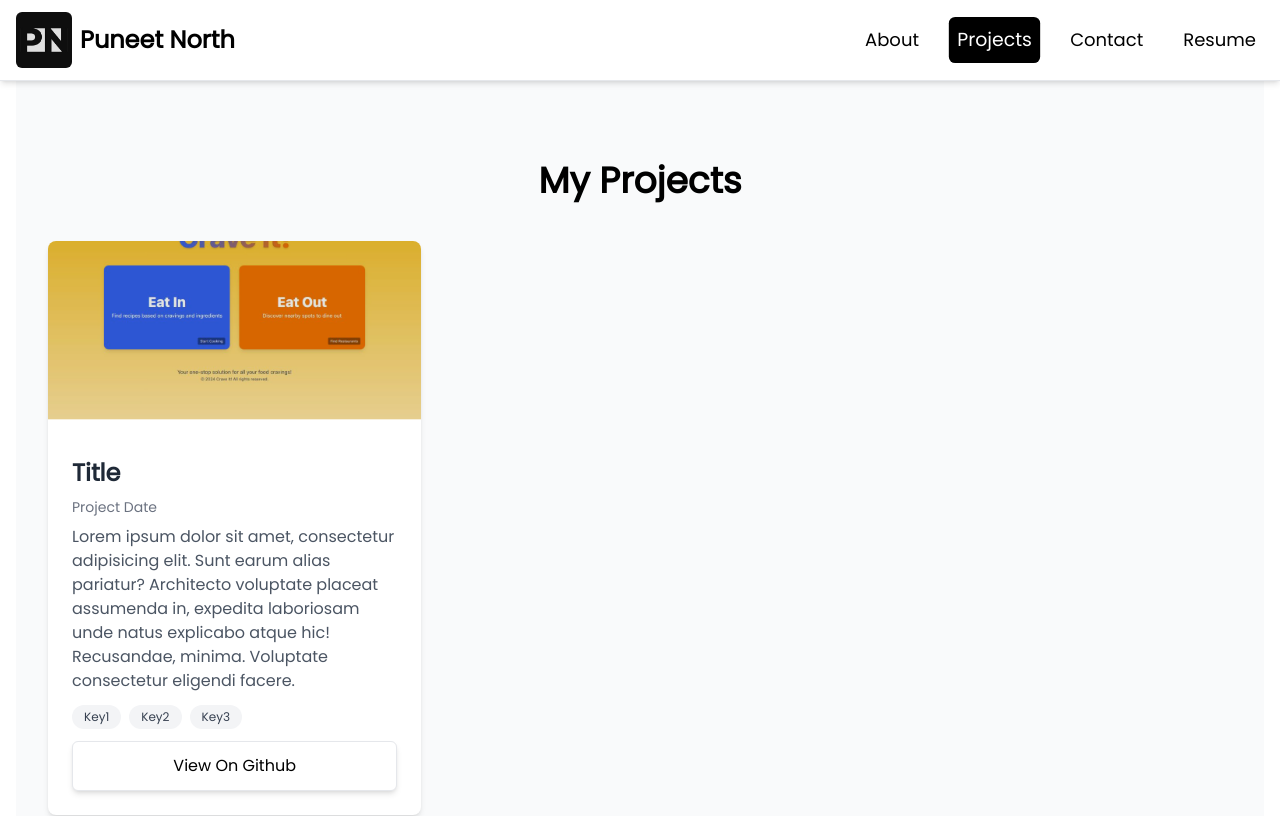
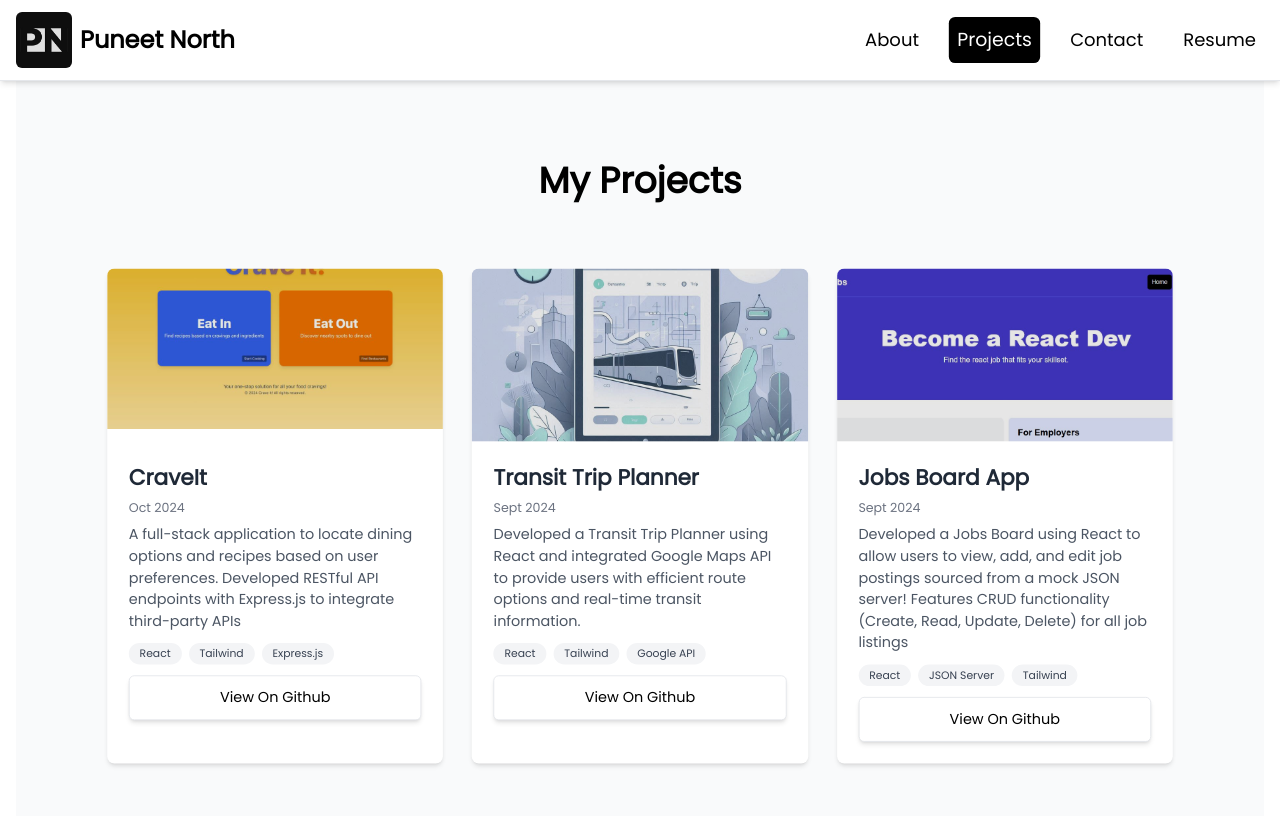
Before and after one commit to p-north/Personal-Portfolio, a React (Vite) app in the folder front_end/: page /projects in a window 1280 px wide. Shown: the top 816 px of the page. Built offline with nearby package versions, Linux system fonts and the light colour scheme.

Commit message:
implemented project data as per #16

```diff
--- a/front_end/src/components/Projects/ProjectCard.jsx
+++ b/front_end/src/components/Projects/ProjectCard.jsx
@@ -1,25 +1,66 @@
 import React from 'react'
 import proj1Image from '../../assets/project1.png'
+import TransitLogo from "../../assets/project2.png";
+import JobsLogo from "../../assets/project3.jpg";
+
 import { NavLink } from 'react-router-dom'
 
 const ProjectCard = () => {
+    const projects = [
+        {
+          id: 1,
+          date: 'Oct 2024',
+          title: "CraveIt",
+          description: "A full-stack application to locate dining options and recipes based on user preferences. Developed RESTful API endpoints with Express.js to integrate third-party APIs",
+          imag: proj1Image,
+          key1: 'React',
+          key2: 'Tailwind',
+          key3: 'Express.js',
+          link: "https://github.com/p-north/StormHacks2024_CraveIt",
+        },
+        {
+          id: 2,
+          date: 'Sept 2024',
+          title: "Transit Trip Planner",
+          description: 'Developed a Transit Trip Planner using React and integrated Google Maps API to provide users with efficient route options and real-time transit information.',
+          imag: TransitLogo,
+          key1: 'React',
+          key2: 'Tailwind',
+          key3: 'Google API',
+          link: "https://github.com/mini9yo/FallHacks",
+        },
+        {
+          id: 3,
+          date: 'Sept 2024',
+          title: "Jobs Board App",
+          description:
+            "Developed a Jobs Board using React to allow users to view, add, and edit job postings sourced from a mock JSON server! Features CRUD functionality (Create, Read, Update, Delete) for all job listings",
+          imag: JobsLogo,
+          key1: 'React',
+          key2: 'JSON Server',
+          key3: 'Tailwind',
+          link: "https://github.com/p-north/Job_Listings_Site",
+        },
+      ];
   return (
     <div>
         <section className='py-20 bg-gray-50'>
         <div className='flex flex-col items-center mx-auto justify-center px-4 sm:px-6 max-w-7xl lg:px-8'>
             <h1 className='text-3xl font-bold md:text-4xl mb-10'>My Projects</h1>
             {/* Projects Holder */}
-            <div className='grid grid-cols-1 md:grid-cols-2 lg:grid-cols-3 gap-8'>
-                <div className='bg-white rounded-lg shadow-md overflow-hidden transition-transform hover:scale-105 w-full'>
-                            <img src={proj1Image} alt="projectLogo" className='w-full h-48 object-cover brightness-90' />
-                            <div className='p-6'>
-                                <h3 className='text-2xl font-semibold text-gray-800 mb-2'>Title</h3>
-                                <p className='text-gray-500 text-sm mb-2'>Project Date</p>
-                                <p className='text-gray-600 mb-3'>Lorem ipsum dolor sit amet, consectetur adipisicing elit. Sunt earum alias pariatur? Architecto voluptate placeat assumenda in, expedita laboriosam unde natus explicabo atque hic! Recusandae, minima. Voluptate consectetur eligendi facere.</p>
+            <div className='grid grid-cols-1 md:grid-cols-2 lg:grid-cols-3 gap-8 scale-90'>
+                {projects.map(function(element, idx){
+
+                  return  <div key={idx} className='bg-white rounded-lg shadow-md overflow-hidden transition-transform hover:scale-105 w-full'>
+                            <img src={element.imag} alt="projectLogo" className='w-full h-48 object-cover brightness-90' />
+                            <div className='p-6 flex flex-col min-h-[240px]'>
+                                <h3 className='text-2xl font-semibold text-gray-800 mb-2'>{element.title}</h3>
+                                <p className='text-gray-500 text-sm mb-2'>{element.date}</p>
+                                <p className='text-gray-600 mb-3'>{element.description}</p>
                                 <div className='flex flex-wrap gap-2 mb-3'>
-                                <span className='text-xs font-medium bg-gray-100 text-gray-700 rounded-full px-3 py-1'>Key1</span>
-                                <span className='text-xs font-medium bg-gray-100 text-gray-700 rounded-full px-3 py-1'>Key2</span>
-                                <span className='text-xs font-medium bg-gray-100 text-gray-700 rounded-full px-3 py-1'>Key3</span>
+                                <span className='text-xs font-medium bg-gray-100 text-gray-700 rounded-full px-3 py-1'>{element.key1}</span>
+                                <span className='text-xs font-medium bg-gray-100 text-gray-700 rounded-full px-3 py-1'>{element.key2}</span>
+                                <span className='text-xs font-medium bg-gray-100 text-gray-700 rounded-full px-3 py-1'>{element.key3}</span>
 
                                 </div>
                                 <div className='flex text-center bg-white hover:bg-gray-900 hover:text-white rounded-md p-3  border border-gray-200 shadow-md text-black hover:scale-105 transition-transform'>
@@ -29,6 +70,7 @@ const ProjectCard = () => {
                                 </div>
                             </div>
                 </div>
+                })}
 
             </div>
 
```
